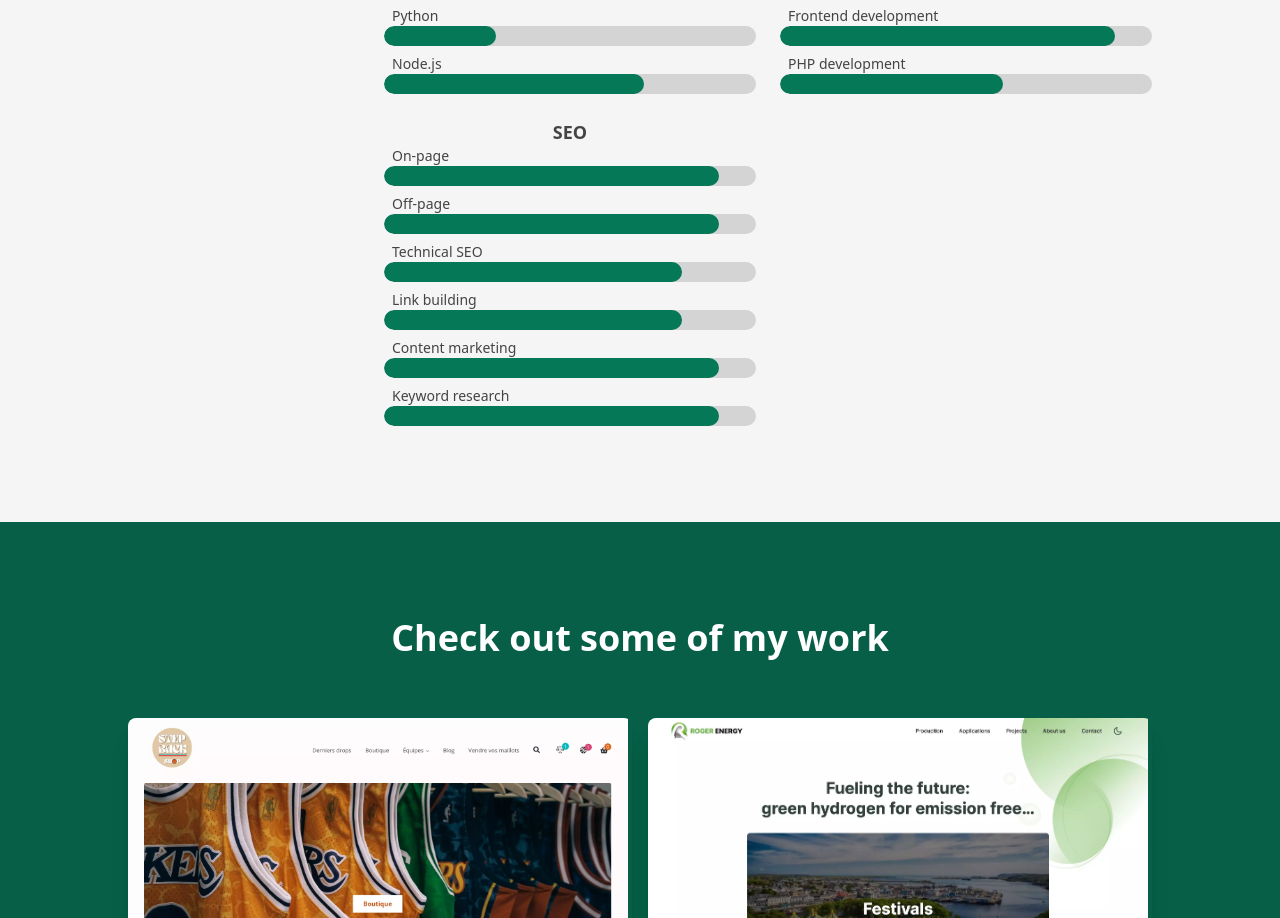
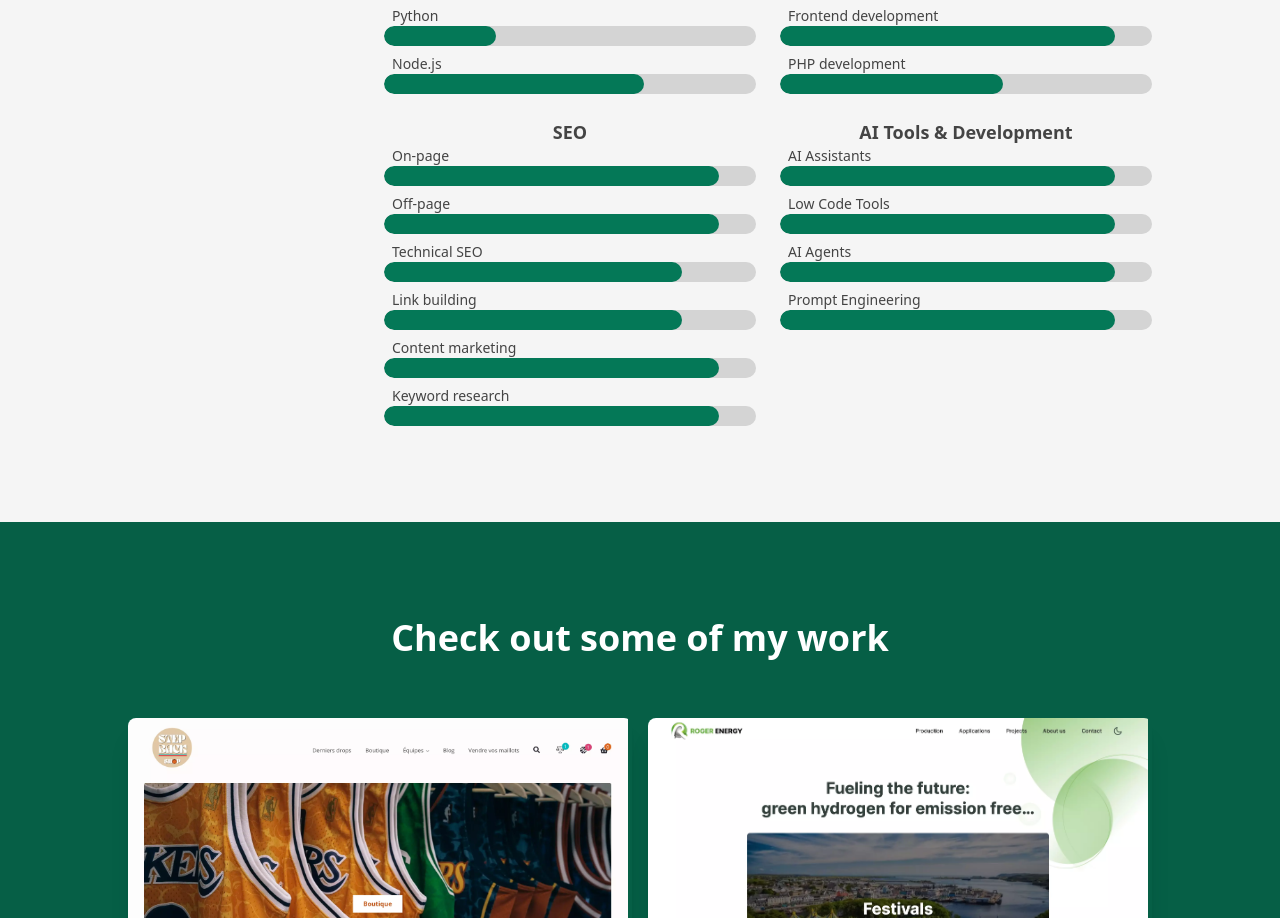
Before and after one commit to Mbr0/mbr0-portfolio, a Next.js app: page / in a window 1280 px wide. Shown: the part 2390-3308 px from the top of the page. Built offline with nearby package versions, Linux system fonts and the light colour scheme.

Commit message:
Update data.tsx

```diff
--- a/src/data/data.tsx
+++ b/src/data/data.tsx
@@ -211,6 +211,27 @@ export const skills: SkillGroup[] = [
       },
     ],
   },
+  {
+  name: 'AI Tools & Development',
+  skills: [
+    {
+      name: 'AI Assistants',
+      level: 9,
+    },
+    {
+      name: 'Low Code Tools',
+      level: 9,
+    },
+    {
+      name: 'AI Agents',
+      level: 9,
+    },
+    {
+      name: 'Prompt Engineering',
+      level: 9,
+    }
+  ],
+},
 ];
 
 /**
```
